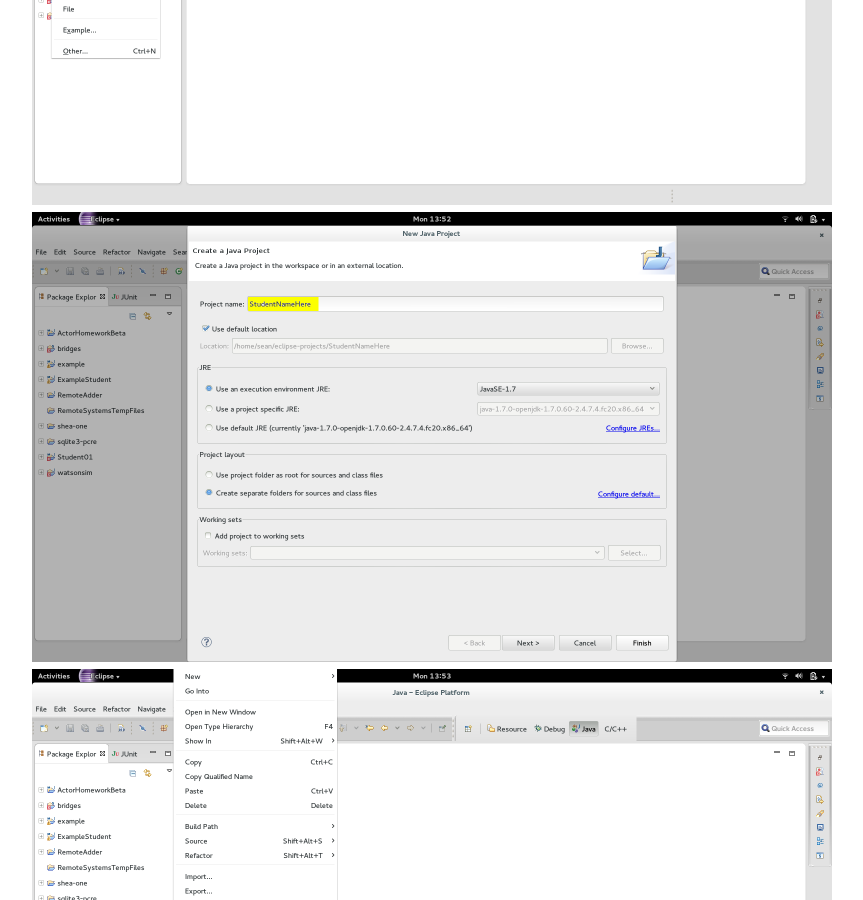
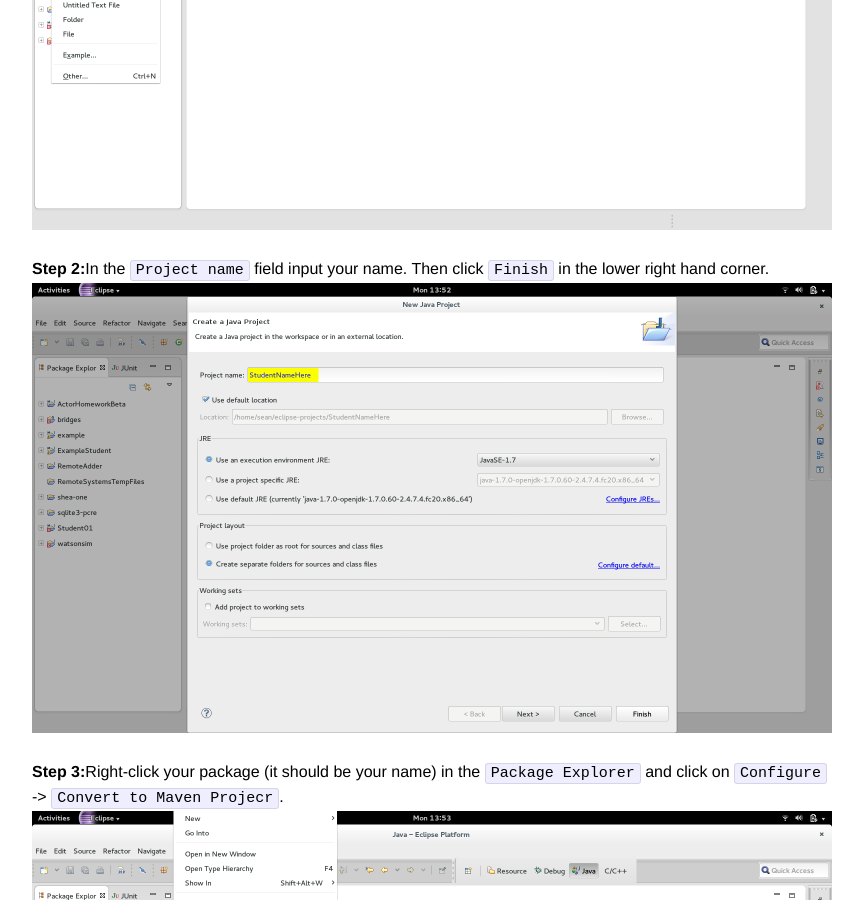
Before and after one commit to Dismembered/Dismembered.github.io, a Jekyll site: the page built from _posts/2014-06-23-HelloWorld-Tutorial.markdown, in a window 1280 px wide and 900 px high, scrolled down 630 px. Shown: the whole window, without its empty margins (208-1071 px from the left). Built offline with Jekyll 4.4.1, drawn with Linux system fonts in a browser that asks for light colours; some of the changed text lies outside the part shown.

Commit message:
Update 2014-06-23-HelloWorld-Tutorial.markdown

```diff
--- a/_posts/2014-06-23-HelloWorld-Tutorial.markdown
+++ b/_posts/2014-06-23-HelloWorld-Tutorial.markdown
@@ -11,8 +11,13 @@ Download and install Eclipse [here](https://www.eclipse.org/downloads/index-java
 
 Go to the Bridges website found [here](http://bridges.cs.uncc.edu/login) and create an account. After you create your account, click on your profile name name in the upper right corner to view your profile. Once in your profile, click `Generate new API key` and remember the number generated.
 
+**Step 1:**`File` -> `New Java Project`
 ![drawing](/images/screenshot_0.png)
+
+**Step 2:**In the `Project name` field input your name. Then click `Finish` in the lower right hand corner.
 ![drawing](/images/screenshot_1.png)
+
+**Step 3:**Right-click your package (it should be your name) in the `Package Explorer` and click on `Configure` -> `Convert to Maven Projecr`.
 ![drawing](/images/screenshot_2.png)
 ![drawing](/images/screenshot_3.png)
 ![drawing](/images/screenshot_4.png)
```
